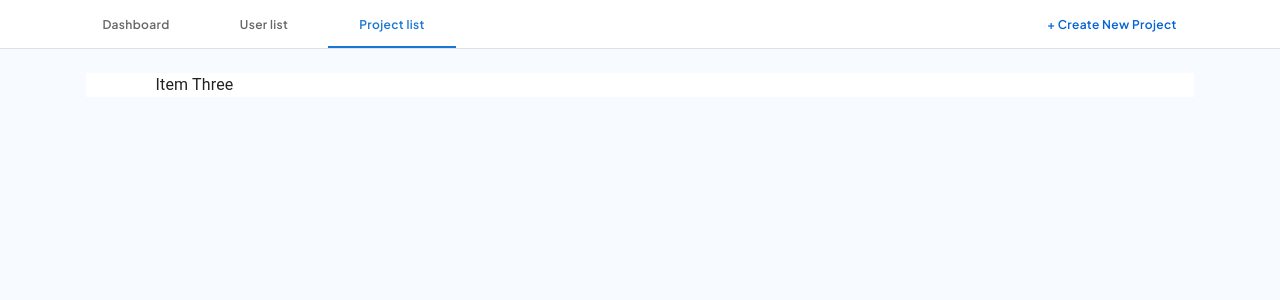
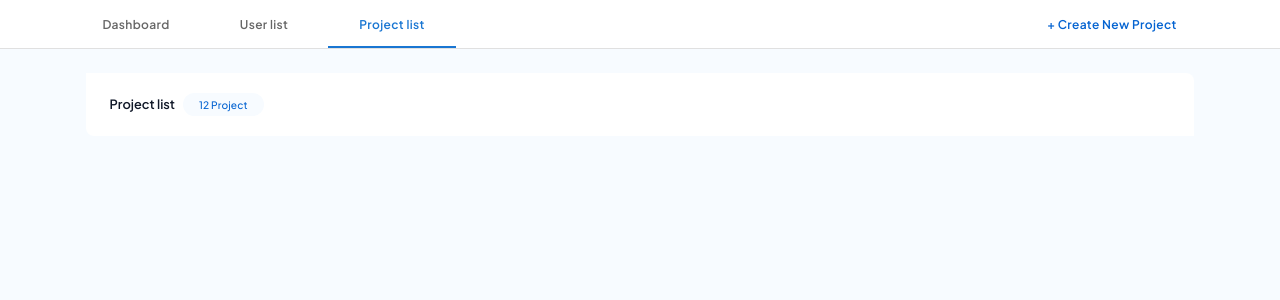
Before and after one commit to MunafHajir/tasksheet-manager, a React (Create React App) app in the folder tasksheet-manager/: page /Dashboard in a window 1280 px wide. Both pictures are taken after a click on the tab "Project list". Shown: the top 300 px of the page. Built offline with nearby package versions, Linux system fonts and the light colour scheme.

Commit message:
Started Work On Project List UI

```diff
--- /dev/null
+++ b/tasksheet-manager/src/Components/Common/SupportingText.jsx
@@ -0,0 +1,33 @@
+import React from "react";
+import Typography from "@mui/material/Typography";
+import { createUseStyles } from "react-jss";
+
+const useStyle = createUseStyles({
+  SupportingText: {
+    fontFamily: "Plus Jakarta Sans",
+    backgroundColor: "#F7FBFF",
+    color: "#0463D1",
+    fontSize: "0.800vw",
+    fontWeight: "500",
+    borderRadius: "176px",
+    padding:"4px 16px"
+  },
+});
+
+const SupportingText = props => {
+  const { SupportingColor, SupportingTitle, SupportingVariant } = props;
+  const classes = useStyle();
+  return (
+    <>
+      <Typography
+        variant={SupportingVariant}
+        color={SupportingColor}
+        className={`${classes.SupportingText} ${props.classes}`}
+      >
+        {SupportingTitle}
+      </Typography>
+    </>
+  );
+};
+
+export default SupportingText;
--- /dev/null
+++ b/tasksheet-manager/src/Components/Common/Text.jsx
@@ -0,0 +1,19 @@
+import React from "react";
+import Typography from "@mui/material/Typography";
+
+const Text = props => {
+  return (
+    <>
+      <Typography
+        // style={props.style}
+        className={`${props.classes}`}
+        variant={props.TextVariant}
+        color={props.TextColor}
+      >
+        {props.title}
+      </Typography>
+    </>
+  );
+};
+
+export default Text;
--- a/tasksheet-manager/src/Containers/Dashboard/DashboardProjectList/DashboardProjectList.jsx
+++ b/tasksheet-manager/src/Containers/Dashboard/DashboardProjectList/DashboardProjectList.jsx
@@ -1,9 +1,39 @@
-import React from 'react'
+import { CssBaseline } from "@mui/material";
+import SupportingText from "Components/Common/SupportingText";
+import Text from "Components/Common/Text";
+import React from "react";
+import { createUseStyles } from "react-jss";
+
+const useStyle = createUseStyles({
+  CustomTextStyle: {
+    fontFamily: "Plus Jakarta Sans",
+    fontSize: "1vw",
+    fontWeight: "600",
+    color: "#101828",
+  },
+  Main: {
+    fontFamily: "Plus Jakarta Sans",
+    display: "flex",
+    alignItems: "center",
+    gap: "8px",
+  },
+});
 
 const DashboardProjectList = () => {
+  const classes = useStyle();
   return (
-    <div>DashboardProjectList</div>
-  )
-}
+    <>
+      <CssBaseline />
+      <div className={classes.Main}>
+        <Text
+          TextVariant={"h5"}
+          title={"Project list"}
+          classes={classes.CustomTextStyle}
+        />
+        <SupportingText SupportingTitle={"12 Project"} />
+      </div>
+    </>
+  );
+};
 
-export default DashboardProjectList
+export default DashboardProjectList;
--- a/tasksheet-manager/src/Containers/Dashboard/DashboardTabs/DashboardMain.jsx
+++ b/tasksheet-manager/src/Containers/Dashboard/DashboardTabs/DashboardMain.jsx
@@ -6,6 +6,7 @@ import Tab from "@mui/material/Tab";
 import Typography from "@mui/material/Typography";
 import Box from "@mui/material/Box";
 import { createUseStyles } from "react-jss";
+import DashboardProjectList from "../DashboardProjectList/DashboardProjectList";
 
 const useStyle = createUseStyles({
   tabs: {
@@ -28,14 +29,13 @@ const useStyle = createUseStyles({
   content: {
     width: "90%",
     backgroundColor: "white",
-    padding: "0px 70px",
-    margin: "0 auto",
+    padding: "20px 24px",
+    borderRadius:"0px 8px"
   },
   customTabPanel: {
     display: "flex",
     justifyContent: "center",
   },
-
 });
 
 function CustomTabPanel(props) {
@@ -50,10 +50,10 @@ function CustomTabPanel(props) {
       aria-labelledby={`simple-tab-${index}`}
       {...other}
       className={classes.CustomTabPanel}
-      >
+    >
       {value === index && (
-        <Box sx={{ p: 3 , minHeight:"90vh" }}>
-          <Typography>{children}</Typography>
+        <Box sx={{ p: 3, minHeight: "90vh" }}>
+          <Typography className={classes.customTabPanel}>{children}</Typography>
         </Box>
       )}
     </div>
@@ -108,22 +108,22 @@ const DashboardMain = () => {
             />
           </Tabs>
         </Box>
-        <CustomTabPanel value={value} index={0} className={classes.flex}>
+        <CustomTabPanel value={value} index={0}>
           <Box className={classes.content}>
             <Typography>Item One</Typography>
           </Box>
         </CustomTabPanel>
-        <CustomTabPanel value={value} index={1} className={classes.flex}>
+        <CustomTabPanel value={value} index={1}>
           <Box className={classes.content}>
             <Typography>Item Two</Typography>
           </Box>
         </CustomTabPanel>
-        <CustomTabPanel value={value} index={2} className={classes.flex}>
+        <CustomTabPanel value={value} index={2}>
           <Box className={classes.content}>
-            <Typography>Item Three</Typography>
+            <DashboardProjectList />
           </Box>
         </CustomTabPanel>
-        <CustomTabPanel value={value} index={3} className={classes.flex}>
+        <CustomTabPanel value={value} index={3}>
           <Box className={classes.content}>
             <Typography>Item four</Typography>
           </Box>
```
